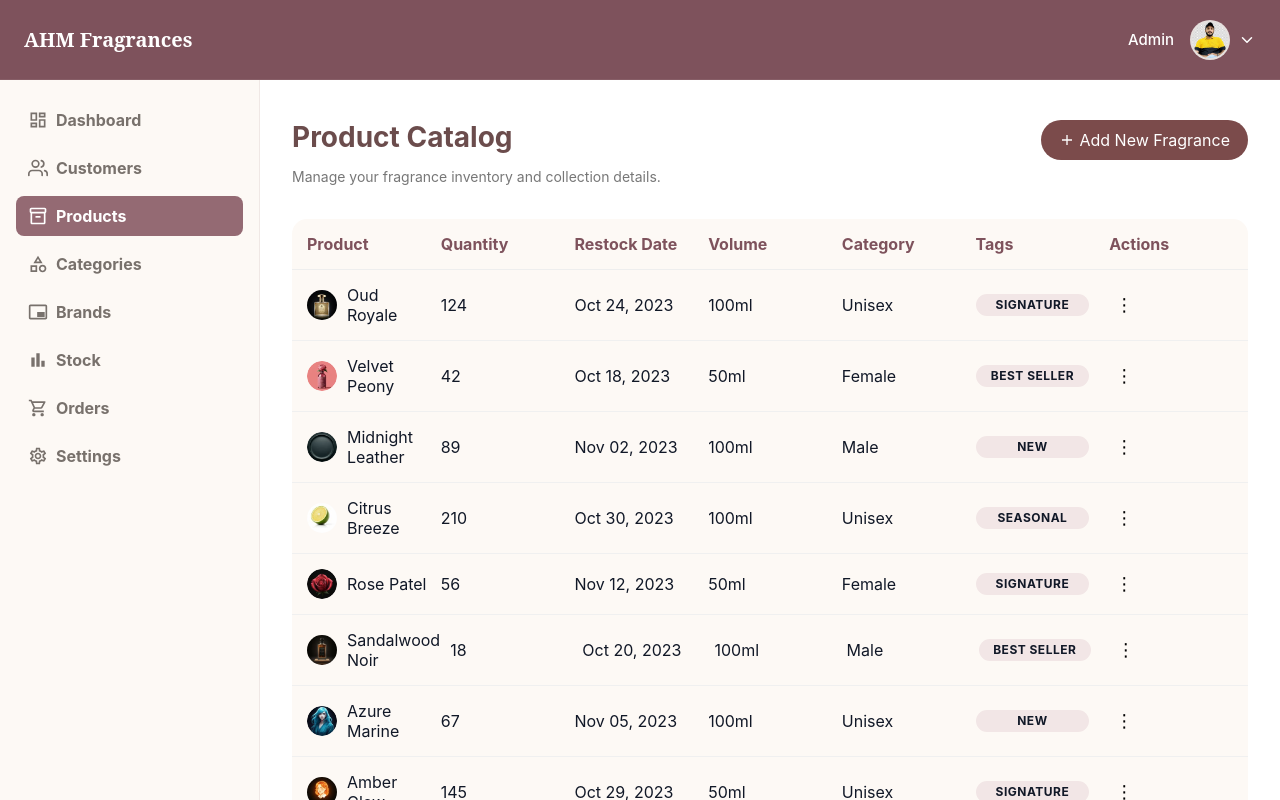
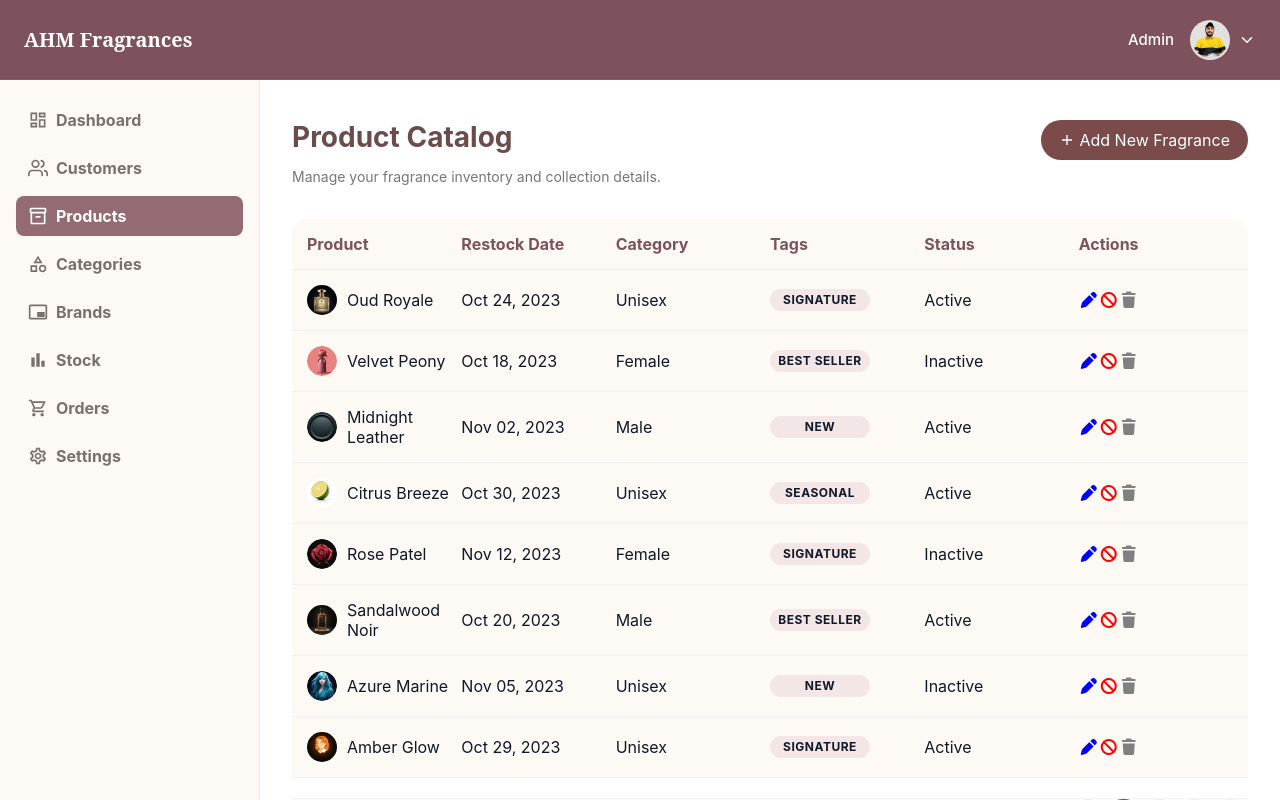
Before and after one commit to AmeerHamza6758/ahm-fragrance, a React (Vite) app in the folder admin/: page /products in a window 1280 px wide. Built offline with nearby package versions, Linux system fonts and the light colour scheme; no server answers.

Commit message:
added icons in product page

```diff
--- a/admin/index.html
+++ b/admin/index.html
@@ -5,6 +5,7 @@
     <link rel="icon" type="image/svg+xml" href="/favicon.svg" />
     <meta name="viewport" content="width=device-width, initial-scale=1.0" />
     <title>admin</title>
+    <link rel="stylesheet" href="https://cdnjs.cloudflare.com/ajax/libs/font-awesome/7.0.1/css/all.min.css">
   </head>
   <body>
     <div id="root"></div>
--- a/admin/src/features/products/ProductsPage.jsx
+++ b/admin/src/features/products/ProductsPage.jsx
@@ -14,6 +14,7 @@ const products = [
     volume: "100ml",
     category: "Unisex",
     tag: "SIGNATURE",
+    status:"Active",
   },
   {
     id: 2,
@@ -24,6 +25,7 @@ const products = [
     volume: "50ml",
     category: "Female",
     tag: "BEST SELLER",
+    status:"Inactive",
   },
   {
     id: 3,
@@ -34,6 +36,7 @@ const products = [
     volume: "100ml",
     category: "Male",
     tag: "NEW",
+    status:"Active",
   },
   {
     id: 4,
@@ -44,6 +47,7 @@ const products = [
     volume: "100ml",
     category: "Unisex",
     tag: "SEASONAL",
+    status:"Active",
   },
   {
     id: 5,
@@ -54,6 +58,7 @@ const products = [
     volume: "50ml",
     category: "Female",
     tag: "SIGNATURE",
+    status:"Inactive",
   },
   {
     id: 6,
@@ -64,6 +69,7 @@ const products = [
     volume: "100ml",
     category: "Male",
     tag: "  BEST SELLER",
+    status:"Active",
   },
   {
     id: 7,
@@ -74,6 +80,7 @@ const products = [
     volume: "100ml",
     category: "Unisex",
     tag: "NEW",
+    status:"Inactive",
   },
   {
     id: 8,
@@ -84,27 +91,17 @@ const products = [
     volume: "50ml",
     category: "Unisex",
     tag: "SIGNATURE",
+    status:"Active",
   },
 ];
 function ProductsPage() {
-  const [openMenu, setOpenMenu] = useState(null);
-  useEffect(() => {
-    const handleClickOutside = (e) => {
-      if (!e.target.closest(".actions")) {
-        setOpenMenu(null);
-      }
-    };
 
-    document.addEventListener("click", handleClickOutside);
-    return () => document.removeEventListener("click", handleClickOutside);
-  }, []);
-
-  const handleEdit = (id) => {
-    console.log("Edit:", id);
+  function handleEdit(id) {
+    alert("Edit clicked!");
   };
 
-  const handleDelete = (id) => {
-    console.log("Delete:", id);
+  function handleDelete(id) {
+    alert("Item deleted!");
   };
   return (
     <div>
@@ -123,11 +120,12 @@ function ProductsPage() {
       <div className="catalog-table">
         <div className="catalog-table-header">
           <span>Product</span>
-          <span>Quantity</span>
+          {/* <span>Quantity</span> */}
           <span>Restock Date</span>
-          <span>Volume</span>
+          {/* <span>Volume</span> */}
           <span>Category</span>
           <span>Tags</span>
+          <span>Status</span>
           <span>Actions</span>
         </div>
 
@@ -140,31 +138,20 @@ function ProductsPage() {
               <span>{item.name}</span>
             </div>
 
-            <span>{item.qty}</span>
+            {/* <span>{item.qty}</span> */}
             <span>{item.date}</span>
-            <span>{item.volume}</span>
+            {/* <span>{item.volume}</span> */}
             <span>{item.category}</span>
 
             <span className="tag-center">{item.tag}</span>
+            <span>{item.status}</span>
 
             {/* Actions */}
             <div className="actions">
-              <button
-                onClick={(e) =>{
-                  e.stopPropagation();
-                  setOpenMenu(openMenu === item.id ? null : item.id);
-                }}
-              >
-                ⋮
-              </button>
+              <i class="fa-solid fa-pen edit-icon" onClick={handleEdit}></i>
+               <i class="fa-solid fa-ban inactive-icon"></i>
+              <i class="fa-solid fa-trash delete-icon" onClick={handleDelete}></i>
 
-              {openMenu === item.id && (
-                <div className="dropdown">
-                 <p onClick={() => handleEdit(item.id)}>Edit Product</p>
-                 <p onClick={() => handleDelete(item.id)}>Delete Product</p>
-                 <p>Mark Inactive</p>
-                </div>
-              )}
             </div>
 
           </div>
--- a/admin/src/styles/admin.css
+++ b/admin/src/styles/admin.css
@@ -292,6 +292,16 @@ color: white;
 }
 /* /////////////////////////////////// Product Management ///////////////////////////////////////////////////////// */
 
+.edit-icon{
+  color:blue;
+}
+.inactive-icon{
+  color:red;
+}
+.delete-icon{
+  color:gray;
+}
+
 .catalog-header {
   display: flex;
   justify-content: space-between;
@@ -329,8 +339,9 @@ color: white;
 .catalog-table-header,
 .catalog-row {
   display: grid;
-  grid-template-columns:repeat(7, 1fr);
-  gap: 10px;
+  grid-template-columns:repeat(6, 1fr);
+  justify-content: space-between;
+  /* gap: 10px; */
   align-items: center;
   padding: 15px;
   background-color: #FDF9F5;
@@ -360,11 +371,12 @@ color: white;
 }
 .tag-center {
   font-weight: 700;
+  width: 100px;
   font-style: bold;
   line-height: 100%;
   letter-spacing: 0.5px;
   background: #f2e6e6;
-  padding: 5px 10px;
+  padding: 5px;
   border-radius: 12px;
   font-size: 12px;
   text-align: center;
```
